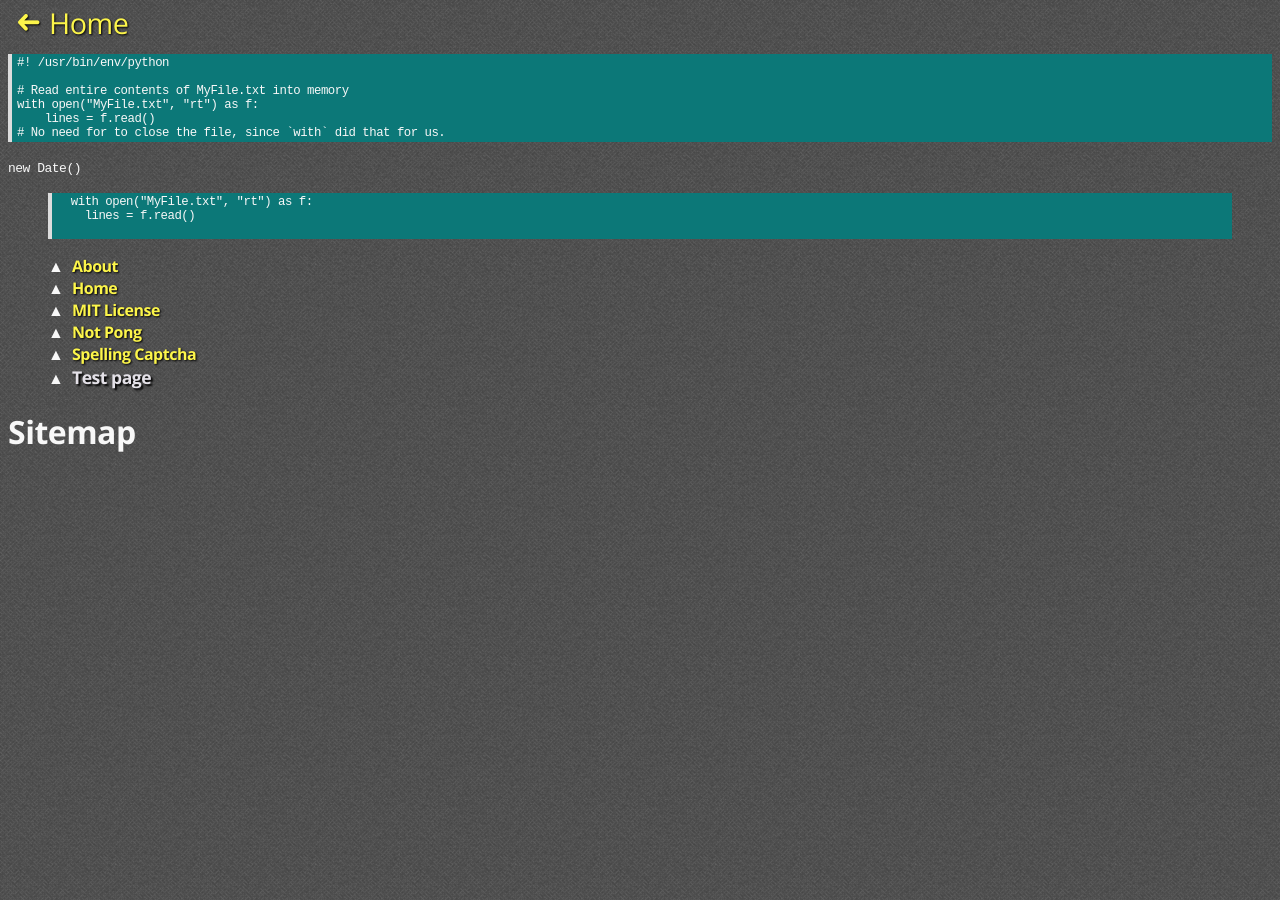
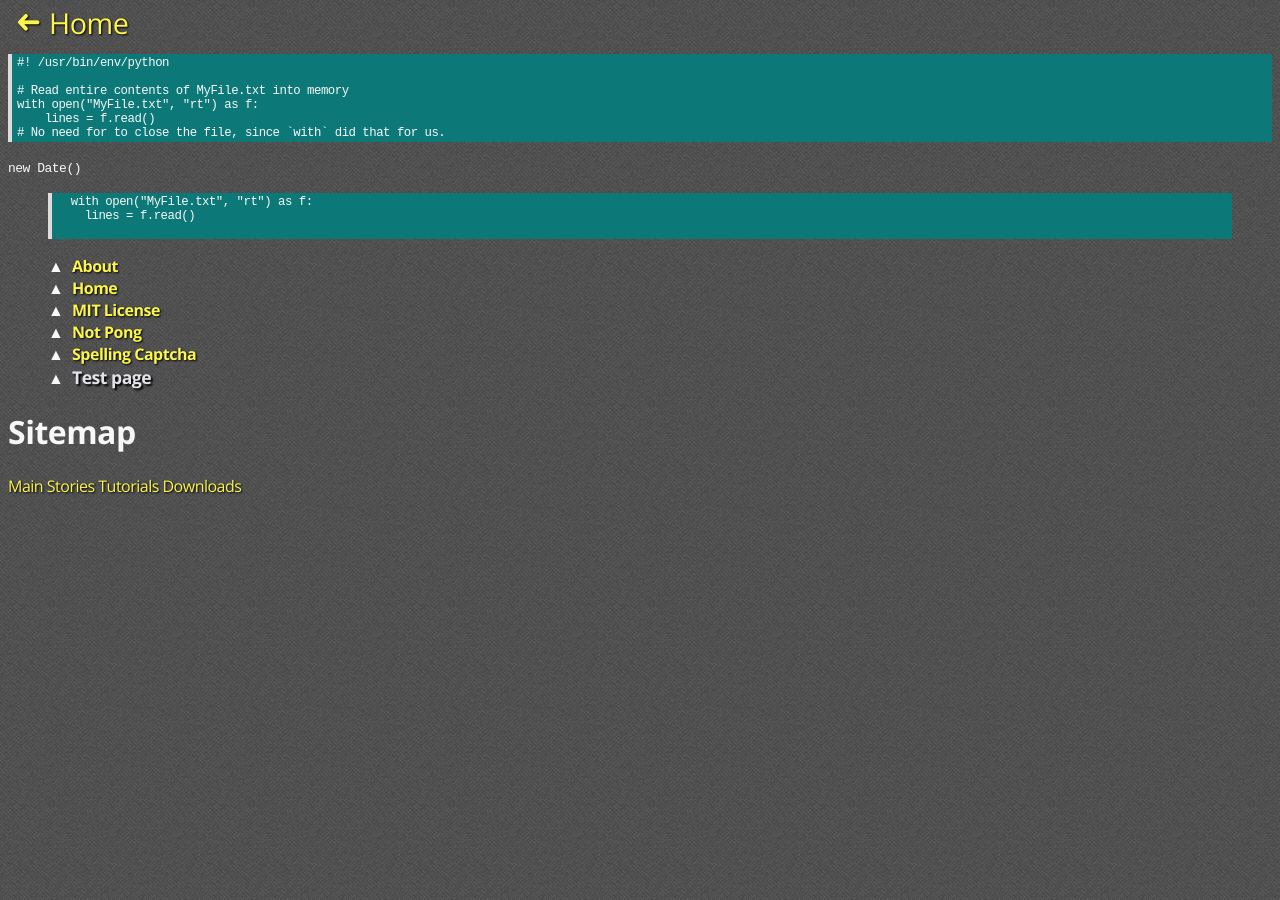
Before and after one commit to le717/le717.github.io, a Jekyll site: the page built from pages/test.html, in a window 1280 px wide. Built offline with Jekyll 4.4.1, drawn with Linux system fonts in a browser that asks for light colours; some web fonts are replaced; Markdown is read by kramdown in place of the engine named in the settings.

Commit message:
Update test.html

```diff
--- a/pages/test.html
+++ b/pages/test.html
@@ -34,8 +34,8 @@ with open("MyFile.txt", "rt") as f:
 
   <h1>Sitemap</h1>
   <nav>
-    {% for section in site.data.sitemap %}
-    <h4>{{ section.title }}</h4>
+    {% for section in site.data.docs %}
+    <a>{{ section.title }}</a>
     <!-- <li>{{ page.title }}</li>
     {% include docs_ul.html items=section.docs %} -->
     {% endfor %}
```
